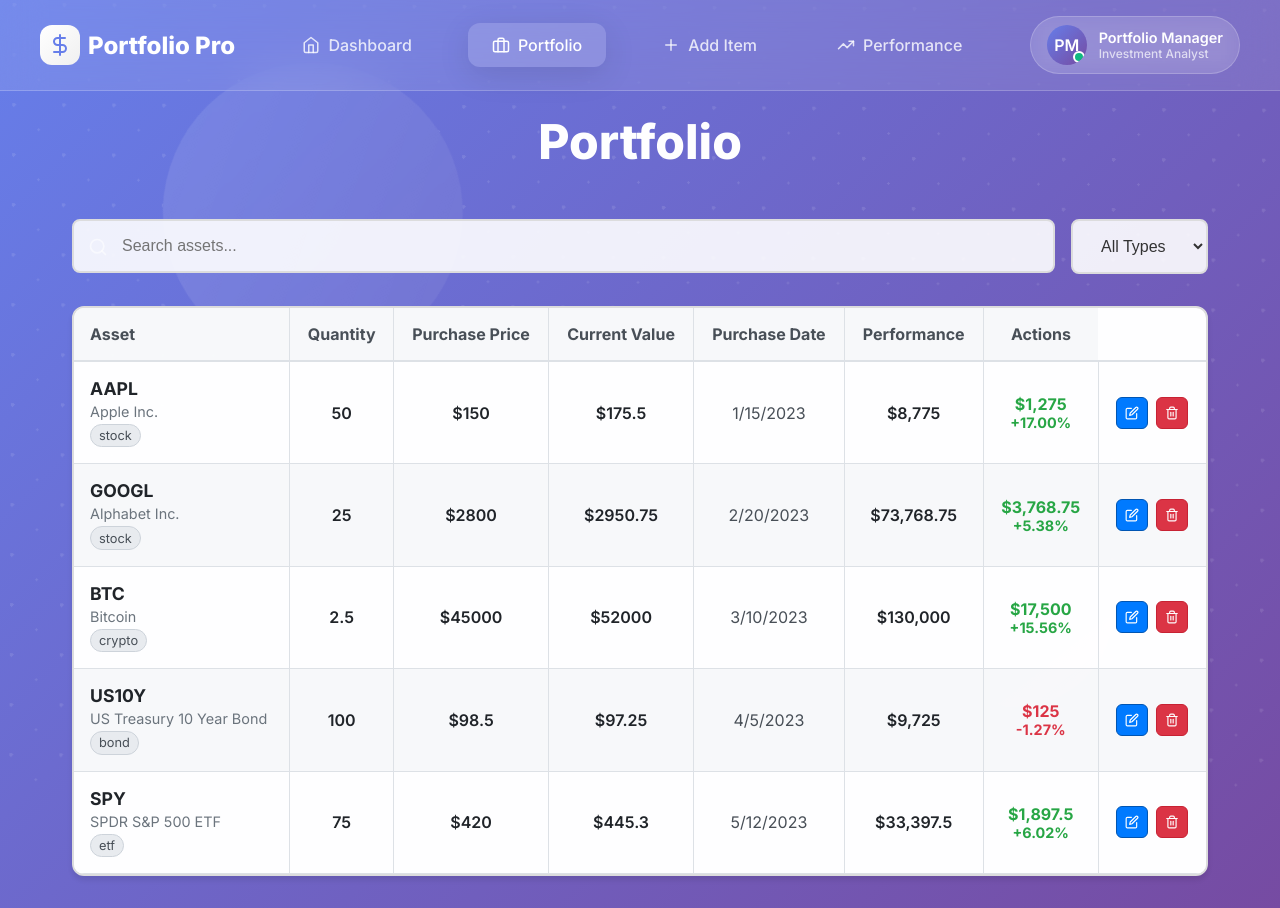
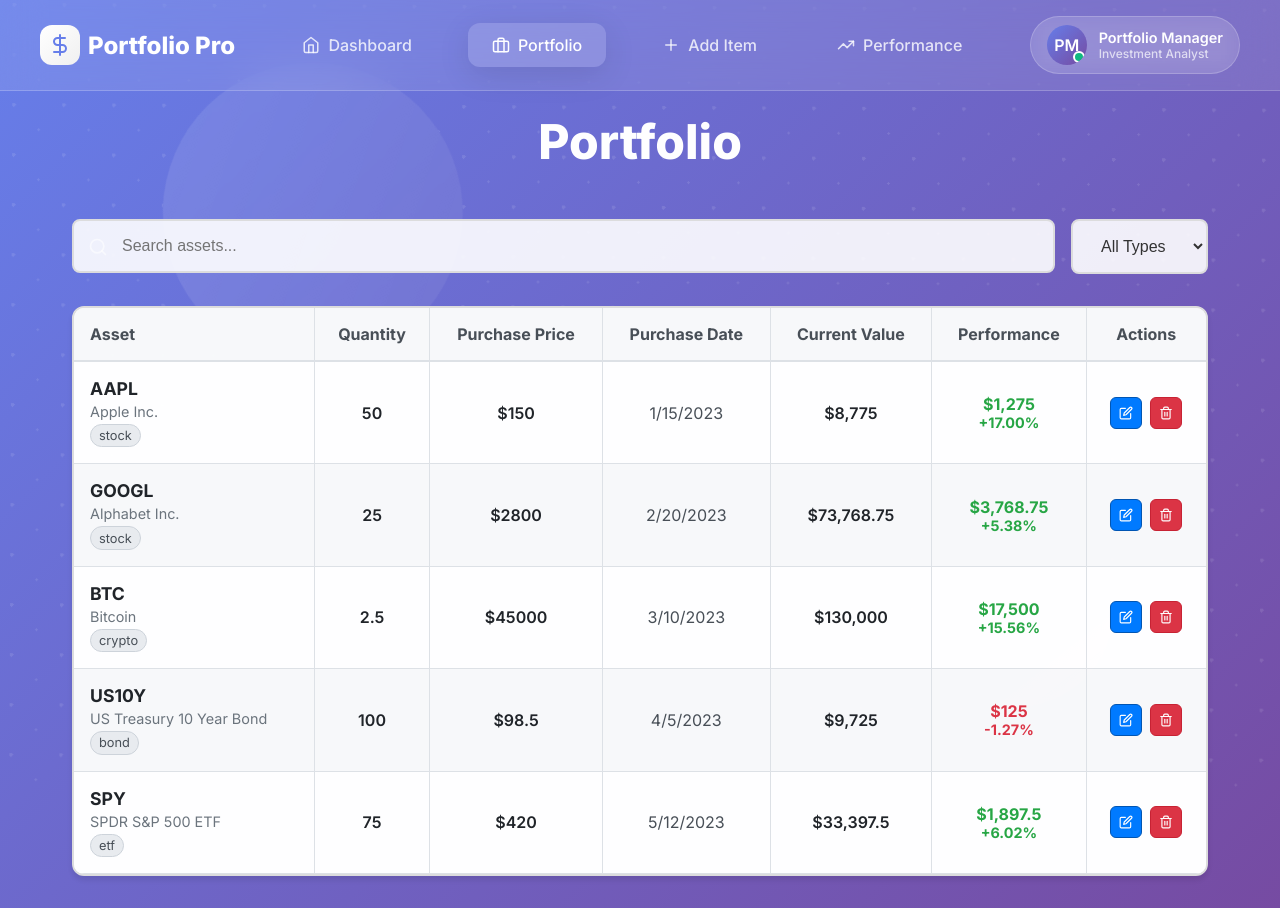
Before and after one commit to YugalMishra/portfolio-manager-frontend, a React (Create React App) app: page /portfolio in a window 1280 px wide. Built offline with nearby package versions, Linux system fonts and the light colour scheme; the HTML template or start-up script is replaced by a standard one.

Commit message:
portfolio settings

```diff
--- a/src/components/AddItem.js
+++ b/src/components/AddItem.js
@@ -347,9 +347,7 @@
       newErrors.purchase_price = 'Purchase price must be greater than 0';
     }
 
-    if (!formData.current_price || formData.current_price <= 0) {
-      newErrors.current_price = 'Current price must be greater than 0';
-    }
+
 
     if (!formData.purchase_date) {
       newErrors.purchase_date = 'Purchase date is required';
@@ -601,7 +599,7 @@
               )}
             </FormGroup>
 
-            {formData.quantity && formData.current_price && (
+            {formData.quantity && (
               <PreviewCard
                 initial={{ opacity: 0, y: 20 }}
                 animate={{ opacity: 1, y: 0 }}
--- a/src/components/Portfolio.js
+++ b/src/components/Portfolio.js
@@ -203,14 +203,14 @@
                   fontWeight: '700',
                   borderRight: '1px solid #dee2e6',
                   color: '#495057'
-                }}>Current Value</th>
+                }}>Purchase Date</th>
                 <th style={{
                   padding: '1rem',
                   textAlign: 'center',
                   fontWeight: '700',
                   borderRight: '1px solid #dee2e6',
                   color: '#495057'
-                }}>Purchase Date</th>
+                }}>Current Value</th>
                 <th style={{
                   padding: '1rem',
                   textAlign: 'center',
@@ -295,13 +295,6 @@
                       padding: '1rem',
                       textAlign: 'center',
                       borderRight: '1px solid #dee2e6',
-                      fontWeight: '600',
-                      color: '#212529'
-                    }}>${item.current_price}</td>
-                    <td style={{
-                      padding: '1rem',
-                      textAlign: 'center',
-                      borderRight: '1px solid #dee2e6',
                       color: '#495057'
                     }}>
                       {new Date(item.purchase_date).toLocaleDateString()}
```
